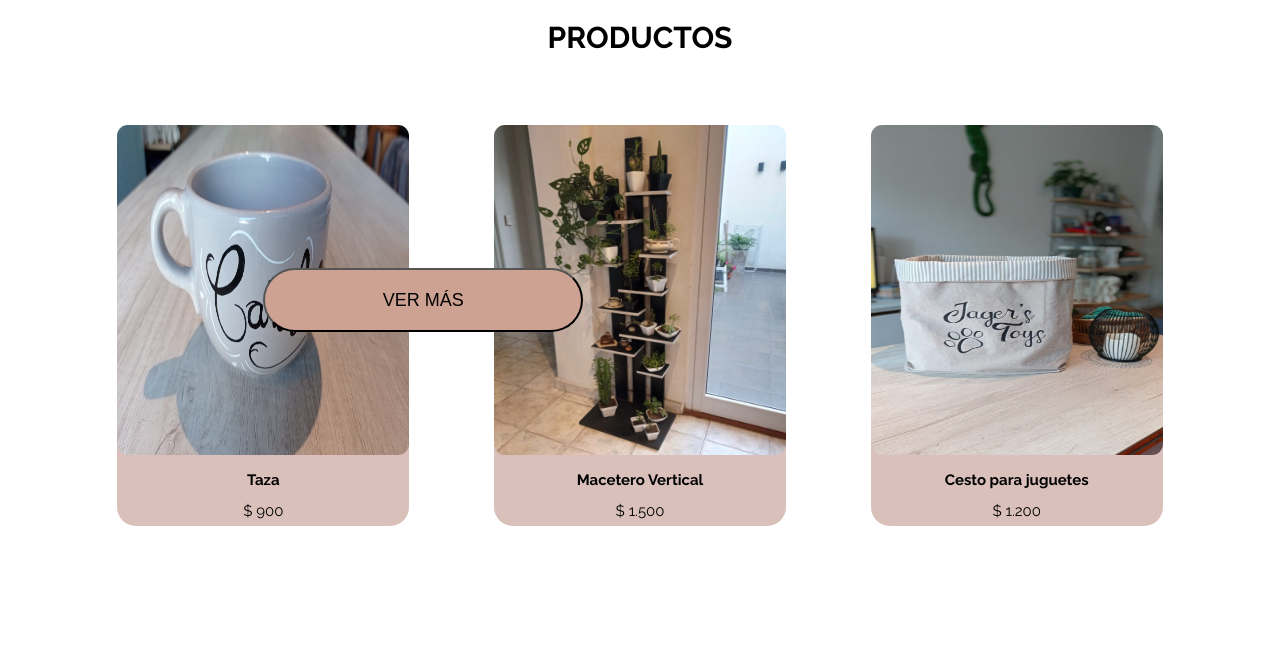
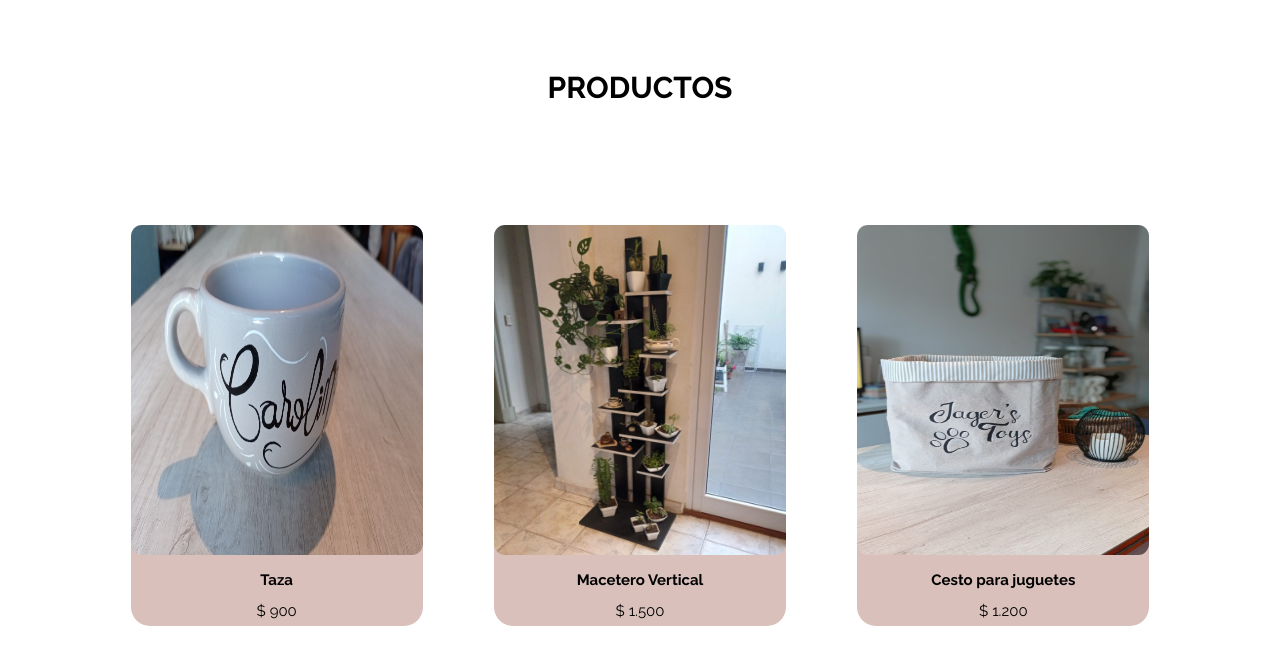
Before and after one commit to AgusHernandez/Minou.minou, a plain HTML site: page index.html in a window 1280 px wide. Shown: the part 532-1200 px from the top of the page. Drawn offline with Linux system fonts and the light colour scheme.

Commit message:
Modificaciones Desafío7

```diff
--- a/css/style.css
+++ b/css/style.css
@@ -107,24 +107,10 @@ header div {
     font-weight: 700;
     font-size: 3rem;
     padding: 20px;
-    /*margin: 50px;*/
+    margin: 50px;
 }
 
 /* PRODUCTOS INDEX */
-
-/*#sectionProduct {
-    display: grid;
-    grid-template-rows: 20% 100% 20%;
-    grid-column-gap: 10px;
-    align-items: center;
-    margin: 5vh 0vh 20vh 0vh;
-    place-items: center;
-}
-
-#sectionProduct div h2 {
-    justify-self: center;
-    align-self: center;
-}*/
 
 .productos {
     display:grid;
@@ -133,21 +119,15 @@ header div {
     align-content: center;
     justify-content: center;
     justify-items: center;
-    grid-template-columns: repeat(3, 1fr);
+    grid-template-rows: repeat(3, 1fr);
+    margin: 2rem;
 }
-    /*justify-content: center;
-    align-items: center;
-    align-content: center;
-    position: relative;
-    width: 100%;
-    height: 35vh;*/
 
 .carta {
     background-color: #D9C0BA;
     display: flex;
     flex-direction: column;
     text-align: center;
-    /*padding: 1rem;*/
     justify-content: space-around;
     font-size: 1.5rem;
     line-height: 2;
@@ -161,55 +141,6 @@ header div {
     height: 330px;
     border-radius: 11px;
 }
-
-
-    /*flex-direction: column;
-    justify-content:center;
-    align-items: center;
-    align-content: center;
-    flex-grow: 2;
-    width: 100%;
-}*/
-
-/*.productos article {
-    display: flex;
-    flex-direction: column;
-    justify-content:center;
-    align-items: center;
-    align-content: center;
-    flex-grow: 2;
-    width: 100%;
-}*/
-
-/*.carta div img {
-    width: 292px;
-    height: 320px;
-    border-radius: 11px;
-    /*position: absolute;
-    bottom: 12%;
-}
-
-/*.productos article div {
-    flex-direction: column;
-    justify-content:center;
-    background-color: #D9C0BA;
-    font-size: 1.5rem;
-    line-height: 1;
-    width: 292px;
-    height: 80px;
-    border-radius: 8px;
-    position: absolute;
-    bottom: 12%;
-}
-
-.productos article div h4 {
-    text-align: center;
-    padding: 15px;
-}
-
-.productos article div h5 {
-    text-align: center;
-}*/
 
 #verMasboton{
     grid-row: span 3;
@@ -519,7 +450,7 @@ footer ul li {
 
 /* Mobile */
 
-@media only screen and (max-width: 480px) {
+@media screen and (min-width: 325px) {
 
     body {
         margin: 0vh 0vh 0vh 0vh;
@@ -538,6 +469,16 @@ footer ul li {
 
     /* PRODUCTOS INDEX */
 
+    .productos {
+        /*display:grid;
+        gap: 3rem;
+        padding: 50px;
+        align-content: center;
+        justify-content: center;
+        justify-items: center;
+        grid-template-columns: repeat(3, 1fr);
+        margin: 2rem;*/
+    }
 
     /* FOOTER */
 
@@ -560,7 +501,7 @@ footer ul li {
 }
 
 
-@media screen and (max-width: 768px) {
+@media screen and (min-width: 768px) {
 
     body {
         margin: 0vh 0vh 0vh 0vh;
@@ -613,6 +554,11 @@ footer ul li {
         margin: 0vh 5vh 0vh 5vh;
     }
 
+    /* PRODUCTOS INDEX */
+
+    .productos {
+        grid-template-columns: repeat(3, 1fr);
+    }
 
     /* FOOTER */
 
--- a/index.html
+++ b/index.html
@@ -59,10 +59,10 @@
                     <h4>Cesto para juguetes</h4>
                     <p>$ 1.200</p>
                 </article>
-                <div id="verMasboton">
+                <!--<div id="verMasboton">
                     <button class="boton"><a href="./vistas/productos.html">VER MÁS</a>
                     </button>
-                </div>
+                </div>-->
         </section>
         </div>
         <section class="infoUtil">
```
